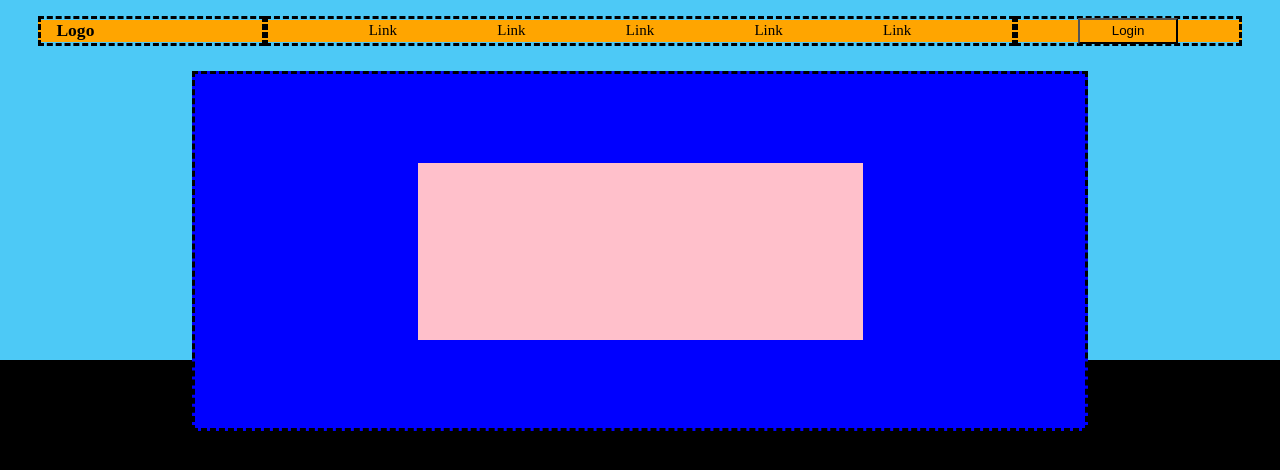
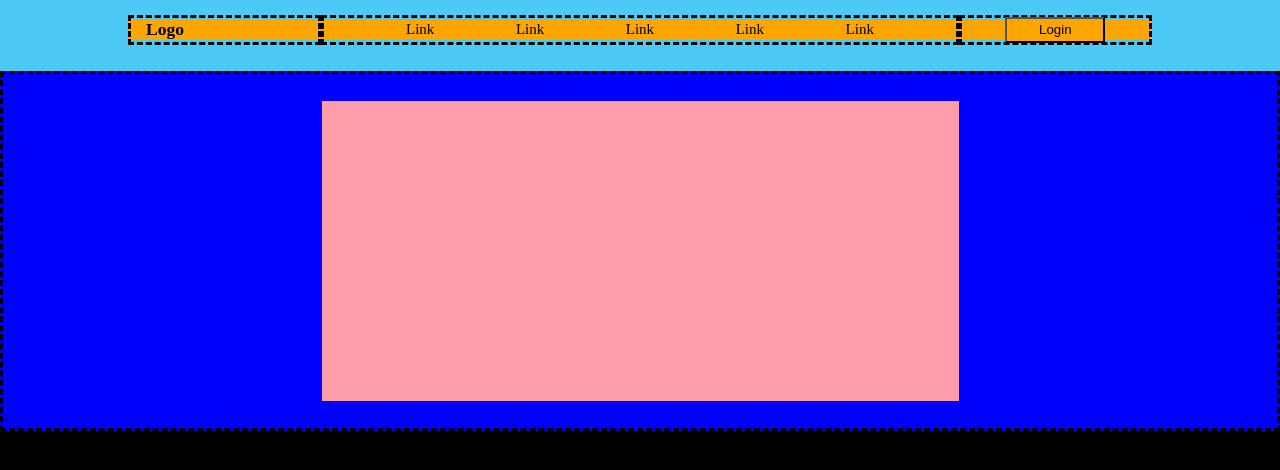
Before and after one commit to Huntney1/-htmlcss-struttura-discord, a plain HTML site: page index.html in a window 1280 px wide. Shown: the top 470 px of the page. Drawn offline with Linux system fonts and the light colour scheme.

Commit message:
fix_header

```diff
--- a/css/style.css
+++ b/css/style.css
@@ -2,6 +2,14 @@
     padding: 0;
     margin: 0;
     box-sizing: border-box;
+}
+/** colori di background */
+.bg_white{
+    background-color: white;
+}
+
+.bg_grey{
+    background-color: gray;
 }
 
 body {
@@ -19,9 +27,10 @@ footer {
 }
 
 header {
-    height: 360px;
+    height: 332px;
     display: flex;
     justify-content: center;
+    align-content: center;
 }
 
 footer {
@@ -32,7 +41,7 @@ footer {
 
 .row {
     margin-top: 20px;
-    width: 94%;
+    width: 80%;
     height: 6%;
     background-color: orange;
     display: flex;
@@ -89,12 +98,11 @@ footer {
 
 .large-container {
     height: 45%;
-    width: 70%;
+    width: 100%;
     margin-top: 1px;
     background-color: blue;
     position: absolute;
     top: 70px;
-    left: 15%;
     border-style: dashed;
     display: flex;
     align-items: center;
@@ -103,8 +111,8 @@ footer {
 
 .bg-pink {
     width: 50%;
-    height: 50%;
-    background-color: pink;
+    height: 85%;
+    background-color: rgb(253, 155, 171);
     display: flex;
     justify-content:center;
     align-content: center;
```
